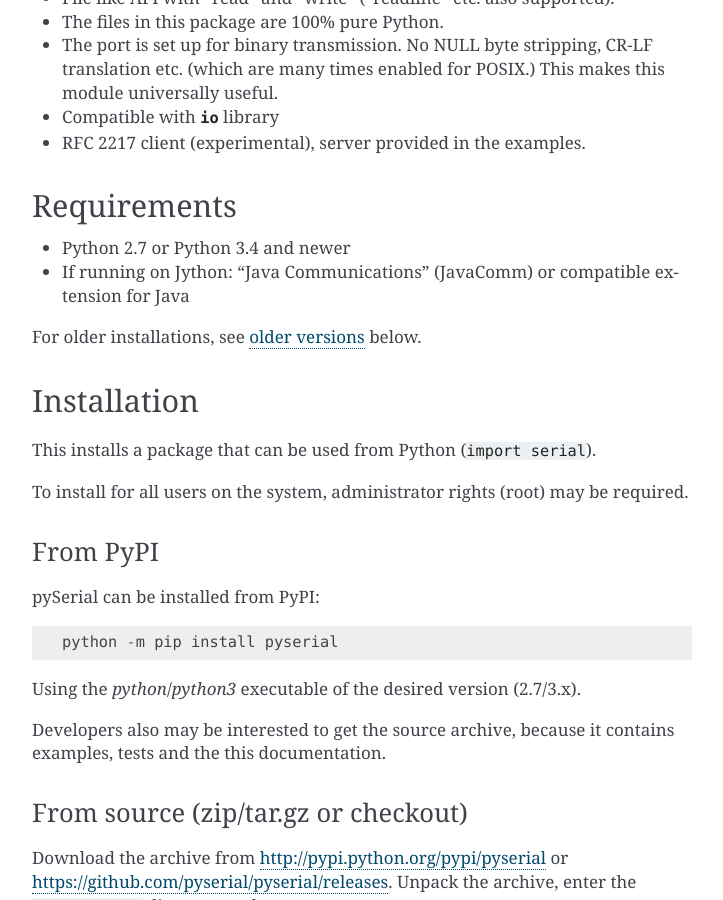
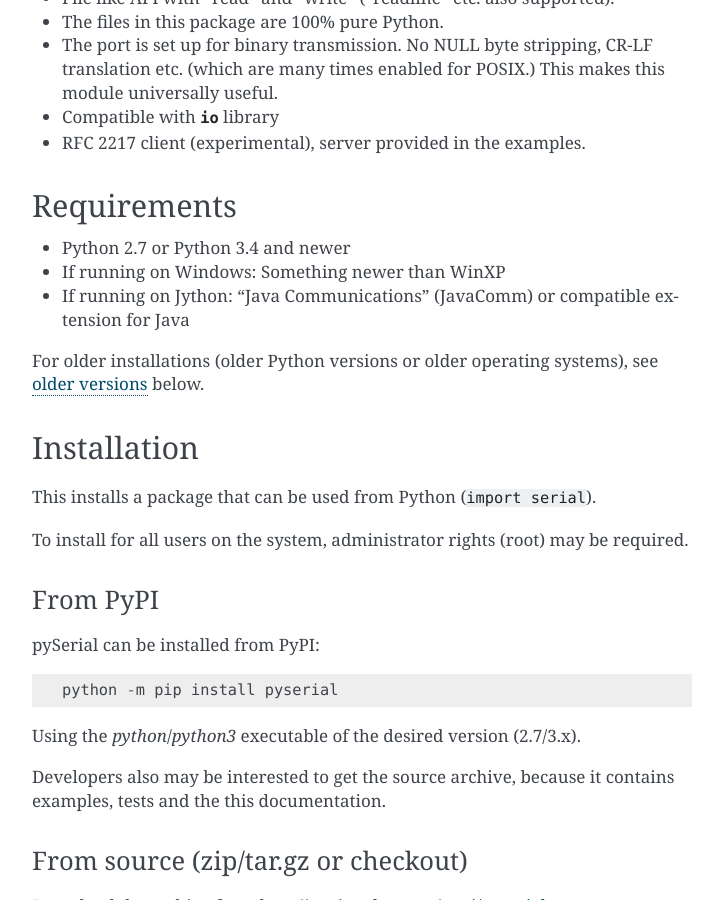
Before and after one commit to pyserial/pyserial, a Sphinx documentation site: the page built from documentation/pyserial.rst, in a window 1280 px wide and 900 px high, scrolled down 720 px. Shown: the whole window, without its empty margins (388-1111 px from the left). Built offline with Sphinx 7.4.7, drawn with Linux system fonts in a browser that asks for light colours.

Commit message:
docs: update requirements, typo
- typo reported by @DavidHowlett, fixes #161
- update requirements and mention WinXP :(

```diff
--- a/documentation/pyserial.rst
+++ b/documentation/pyserial.rst
@@ -48,9 +48,13 @@
 ============
 - Python 2.7 or Python 3.4 and newer
 
-- If running on Jython: "Java Communications" (JavaComm) or compatible extension for Java
+- If running on Windows: Something newer than WinXP
 
-For older installations, see `older versions`_ below.
+- If running on Jython: "Java Communications" (JavaComm) or compatible
+  extension for Java
+
+For older installations (older Python versions or older operating systems), see
+`older versions`_ below.
 
 
 Installation
```
Also changed, not shown: 1 other file.
